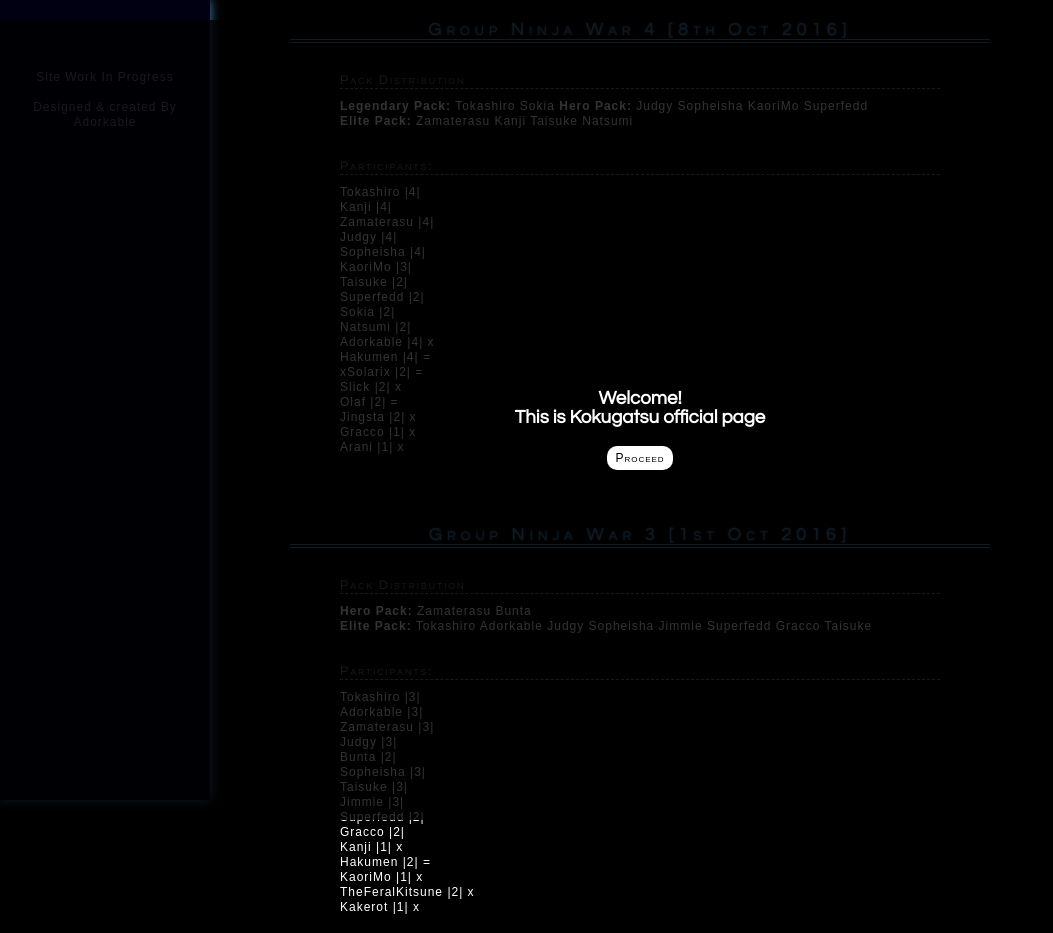
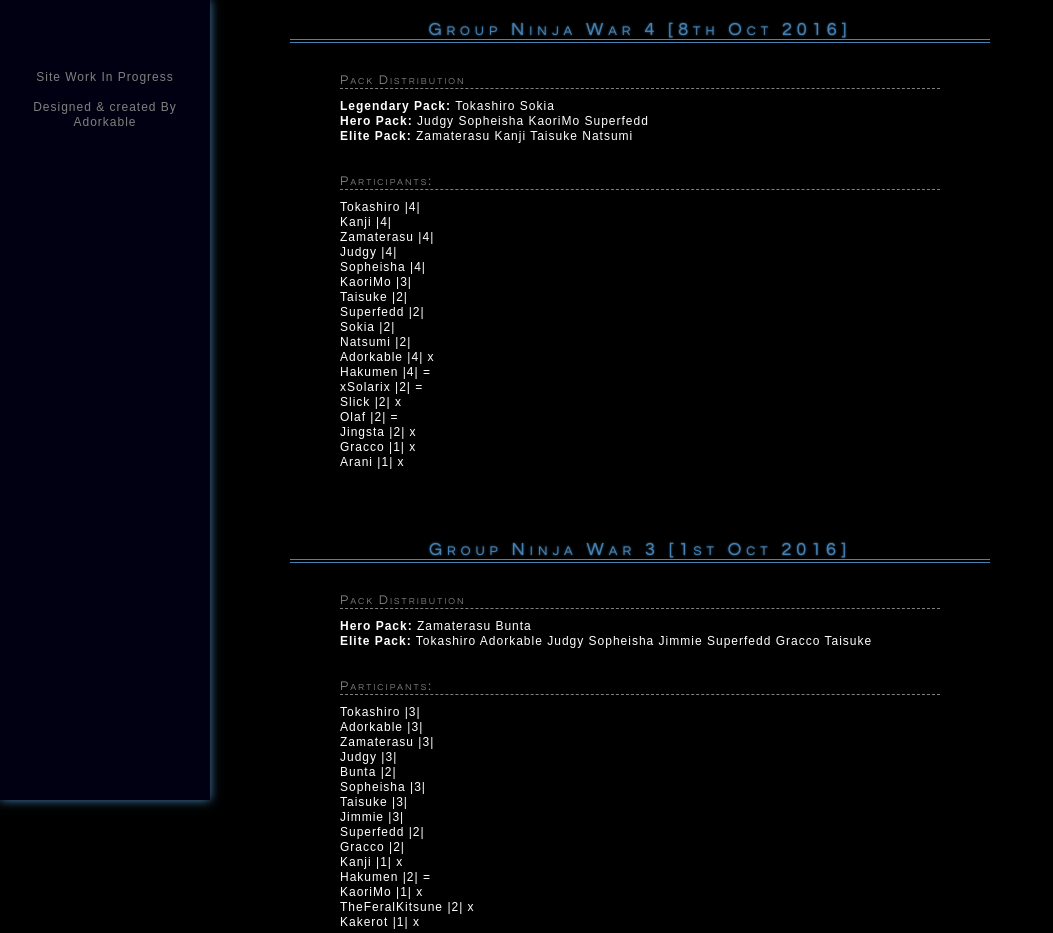
Before and after one commit to Akimiyu/Kokugatsu, a plain HTML site: page index.html in a window 1280 px wide. Shown: the top 933 px of the page, without its empty margins (0-1053 px from the left). Drawn offline with Linux system fonts and the light colour scheme.

Commit message:
Update index.html

```diff
--- a/index.html
+++ b/index.html
@@ -142,12 +142,6 @@ color: grey;}
 
 <body>
 
-<div id="Boom">
-	<h3>Welcome!<br>
-	This is Kokugatsu official page </h3>
-	<input type="button" value="Proceed" onClick="Pop('No')" />
-</div>
-
 
 <div class="sidebar">
 <div class="p2">
@@ -163,7 +157,7 @@ Designed & created By Adorkable
 <h1>Group Ninja War 4 [8th Oct 2016]</h1>
 <div class="p">
 <h2>Pack Distribution</h2>
-<b>Legendary Pack:</b> Tokashiro Sokia
+<b>Legendary Pack:</b> Tokashiro Sokia <br>
 <b>Hero Pack:</b> Judgy Sopheisha KaoriMo Superfedd <br>
 <b>Elite Pack:</b> Zamaterasu Kanji Taisuke Natsumi
 <h2>Participants:</h2>
```
